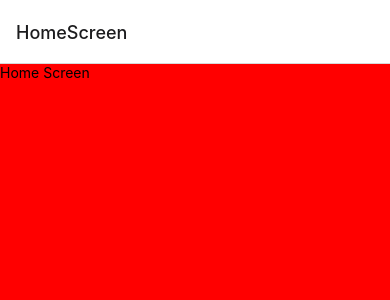
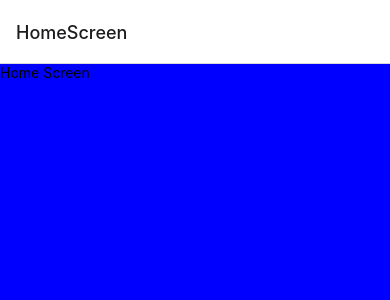
Before and after one commit to thuylinh0312/CryptoMarket, a React Native app: screen /HomeScreen in a window 390 px wide. Shown: the top 300 px of the page. Built offline with nearby package versions, Linux system fonts and the light colour scheme.

Commit message:
change color

```diff
--- a/src/screens/HomeScreen/index.js
+++ b/src/screens/HomeScreen/index.js
@@ -6,7 +6,7 @@ import {View, Text} from 'react-native'
 
 const HomeScreen = () => {
   return (
-    <View style={{flex: 1, backgroundColor: 'red'}}>
+    <View style={{flex: 1, backgroundColor: 'blue'}}>
       <Text>Home Screen</Text>
     </View>
     /*
```
Also changed, not shown: 1 other file (tests, documents, lock files or other folders).
